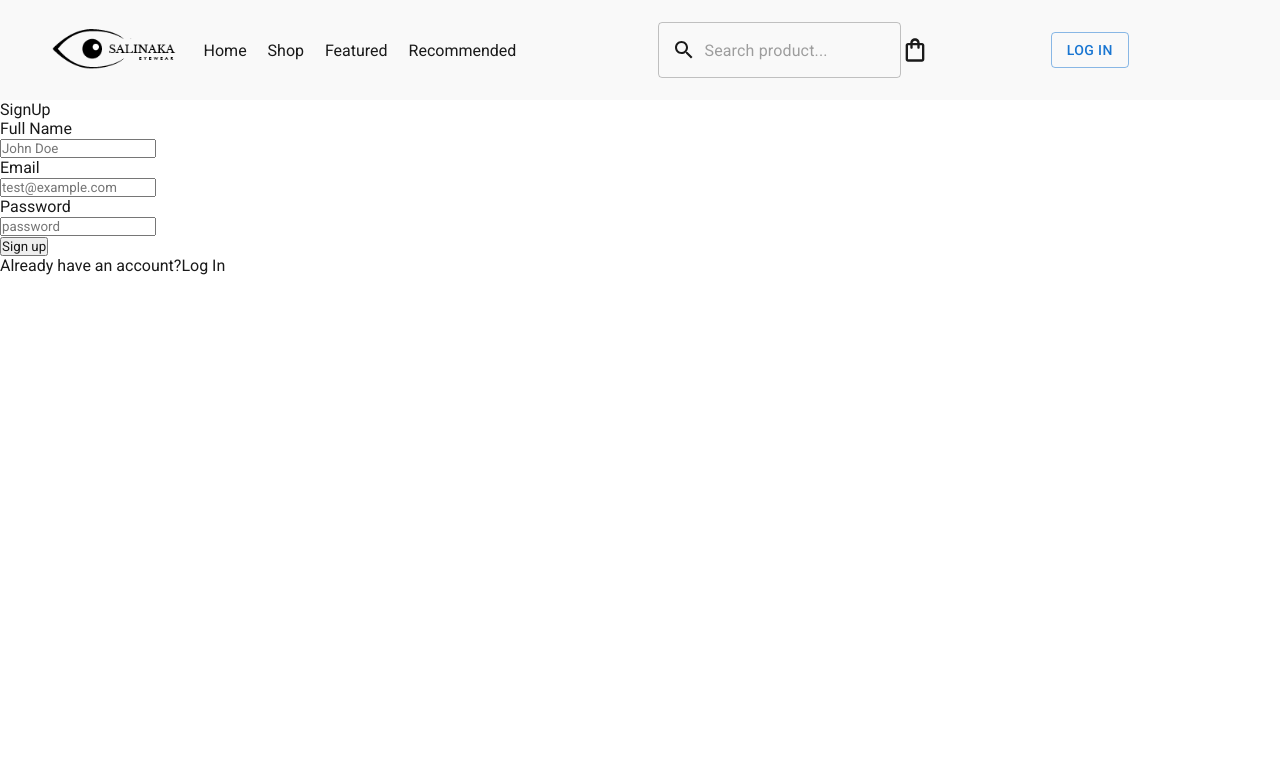
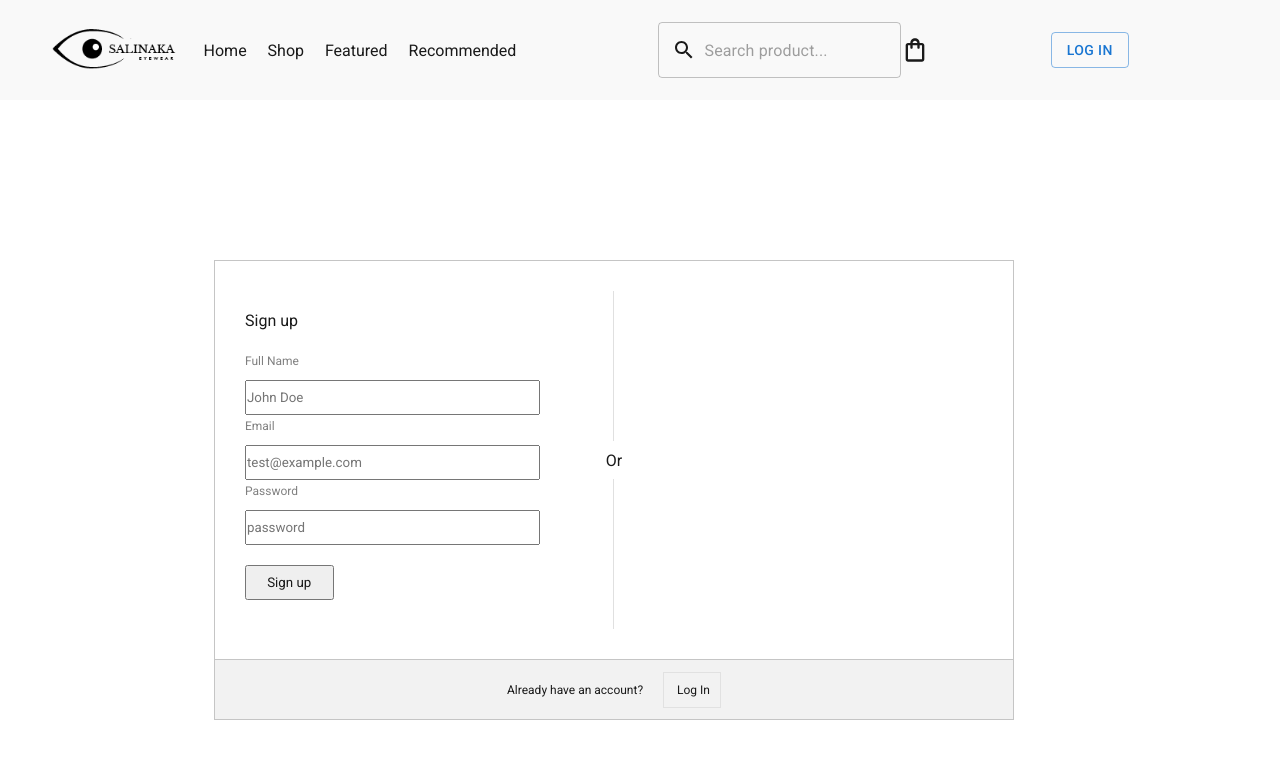
Before and after one commit to jesswang-dev/E-Commerce-Site, a React (Vite) app: page /signup in a window 1280 px wide. Shown: the top 758 px of the page. Built offline with nearby package versions, Linux system fonts and the light colour scheme.

Commit message:
added styling to login and signup Pages and Components

```diff
--- a/src/Components/UserProfile.jsx
+++ b/src/Components/UserProfile.jsx
@@ -1,9 +1,9 @@
-import { useDispatch, useSelector } from "react-redux";
+import { useSelector } from "react-redux";
 
 export default function UserProfile() {
   const account = useSelector((state) => state.user.account);
   const { name, email, address, createdAt } = account;
-  const dispatch = useDispatch();
+
 
   const getFormattedDate = (timeData) => {
     const dateStr = new Date(timeData).toUTCString();
--- a/src/Pages/LogIn.jsx
+++ b/src/Pages/LogIn.jsx
@@ -1,4 +1,11 @@
 import LoginForm from "../utilities/LoginForm";
+import { Container } from "@mui/material";
 export default function LogIn() {
-  return <LoginForm />;
+  return (
+    <>
+      <Container maxWidth="md" sx={{ mt: 20 }}>
+        <LoginForm />
+      </Container>
+    </>
+  );
 }
--- a/src/Pages/SignUp.jsx
+++ b/src/Pages/SignUp.jsx
@@ -1,10 +1,11 @@
 import SignupForm from "../utilities/SignupForm";
-
+import { Container } from "@mui/material";
 export default function SignUp() {
   return (
     <>
-      <div>SignUp</div>
-      <SignupForm />
+      <Container maxWidth="md" sx={{mt:20}}>
+        <SignupForm />
+      </Container>
     </>
   );
 }
--- a/src/assets/index.css
+++ b/src/assets/index.css
@@ -63,3 +63,106 @@ li {
   justify-content: space-between;
   align-items: center;
 }
+
+.auth-content {
+  height: 100%;
+  display: flex;
+  align-items: center;
+  padding: 20px;
+}
+
+.login-content {
+  height: 100%;
+  display: flex;
+  align-items: center;
+  padding: 20px;
+}
+
+.auth-main {
+  width: 40%;
+  height: 100%;
+}
+
+.login-main {
+  width: 40%;
+  height: 100%;
+}
+
+.auth-main .title {
+  margin-top: 20px;
+  margin-bottom: 20px;
+}
+
+.login-main .title {
+  margin-top: 20px;
+  margin-bottom: 20px;
+}
+
+.auth-main label {
+  display: inline-block;
+  font-size: 12px;
+  color: gray;
+  margin-bottom: 12px;
+}
+
+.login-main label {
+  display: inline-block;
+  font-size: 12px;
+  color: gray;
+  margin-bottom: 12px;
+}
+
+.auth-main input {
+  width: 100%;
+  height: 35px;
+}
+
+.login-main input {
+  width: 100%;
+  height: 35px;
+}
+
+input#signup {
+  margin-top: 20px;
+  width: 30%;
+}
+
+button#login {
+  margin-top: 20px;
+  width: 30%;
+}
+
+.auth-divider {
+  width: 20%;
+  height: 100%;
+}
+
+.login-divider {
+  width: 20%;
+  height: 100%;
+}
+
+.auth-provider {
+  width: 40%;
+  height: 100%;
+}
+
+.login-provider {
+  width: 40%;
+  height: 100%;
+}
+
+.LoginOrSignup {
+  width: 100%;
+  height: 100%;
+  font-size: 12px;
+  line-height: 60px;
+  text-align: center;
+  background-color: #f2f2f2;
+}
+
+.LoginOrSignup a {
+  padding: 10px;
+  border: 1px solid #e1e1e1;
+  margin-left: 20px;
+}
--- a/src/utilities/LoginForm.jsx
+++ b/src/utilities/LoginForm.jsx
@@ -11,6 +11,7 @@ import { useRef } from "react";
 import { useNavigate, Link } from "react-router-dom";
 import { userSignIn } from "../store/user";
 import { useDispatch } from "react-redux";
+import { Box, Divider } from "@mui/material";
 
 export default function LoginForm() {
   const passwordRef = useRef();
@@ -69,7 +70,19 @@ export default function LoginForm() {
 
   return (
     <>
-      <form action="#" id="login">
+      <Box
+        sx={{
+          maxWidth: 800,
+          height: 350,
+          border: "1px solid #c5c5c5",
+          padding: "10px",
+        }}
+      >
+        <div className="login-content">
+          <div className="login-main">
+            <div className="title">Log in</div>
+
+            <form action="#" id="loginForm">
               <label htmlFor="email">Email</label>
               <br />
               <input
@@ -88,13 +101,28 @@ export default function LoginForm() {
                 ref={passwordRef}
               />
               <br />
-        <button onClick={handleClick}>Log In</button>
+              <button id="login"onClick={handleClick}>Log In</button>
             </form>
-
+          </div>
+          <div className="login-divider">
+            <Divider orientation="vertical">Or</Divider>
+          </div>
+          <div className="login-provider"></div>
+        </div>
+      </Box>
+      <Box
+        sx={{
+          maxWidth: 800,
+          height: 60,
+          border: "1px solid #c5c5c5",
+          borderTop: "none",
+        }}
+      >
         <div className="LoginOrSignup">
           Do not have an account?
           <Link to="/signup">Sign Up</Link>
         </div>
+      </Box>
     </>
   );
 }
--- a/src/utilities/SignupForm.jsx
+++ b/src/utilities/SignupForm.jsx
@@ -3,6 +3,7 @@ import { Link, useNavigate } from "react-router-dom";
 import firebaseApp from "../service/firebaseConfig";
 import { getAuth, createUserWithEmailAndPassword } from "firebase/auth";
 import { getFirestore, collection, addDoc } from "firebase/firestore";
+import { Box, Divider } from "@mui/material";
 
 export default function SignupForm() {
   const auth = getAuth(firebaseApp);
@@ -62,9 +63,21 @@ export default function SignupForm() {
 
   return (
     <>
+      <Box
+        sx={{
+          maxWidth: 800,
+          height: 400,
+          border: "1px solid #c5c5c5",
+          padding: "10px",
+        }}
+      >
         <div className="errorMessage">{error.code}</div>
 
-      <form action="#" id="signup" onSubmit={handleSubmit}>
+        <div className="auth-content">
+          <div className="auth-main">
+            <div className="title">Sign up</div>
+
+            <form id="signupForm" onSubmit={handleSubmit}>
               <label htmlFor="name">Full Name</label>
               <br />
               <input
@@ -73,6 +86,7 @@ export default function SignupForm() {
                 placeholder="John Doe"
                 onBlur={addUserName}
                 ref={nameRef}
+                required
               />
               <br />
               <label htmlFor="email">Email</label>
@@ -83,6 +97,7 @@ export default function SignupForm() {
                 placeholder="test@example.com"
                 onBlur={addUserEmail}
                 ref={emailRef}
+                required
               />
               <br />
               <label htmlFor="password">Password</label>
@@ -93,15 +108,34 @@ export default function SignupForm() {
                 placeholder="password"
                 onBlur={addUserPassword}
                 ref={passRef}
+                required
               />
               <br />
-        <input type="submit" value="Sign up" />
+              <input id="signup" type="submit" value="Sign up" />
             </form>
+          </div>
+          <div className="auth-divider">
+            <Divider orientation="vertical">
+              Or
+            </Divider>
+          </div>
+          <div className="auth-provider"></div>
+        </div>
+      </Box>
 
+      <Box
+        sx={{
+          maxWidth: 800,
+          height: 60,
+          border: "1px solid #c5c5c5",
+          borderTop: "none",
+        }}
+      >
         <div className="LoginOrSignup">
           Already have an account?
-        <Link to='/login'>Log In</Link>
+          <Link to="/login"> Log In </Link>
         </div>
+      </Box>
     </>
   );
 }
```
Lines whose indentation alone changed are shown as unchanged.
